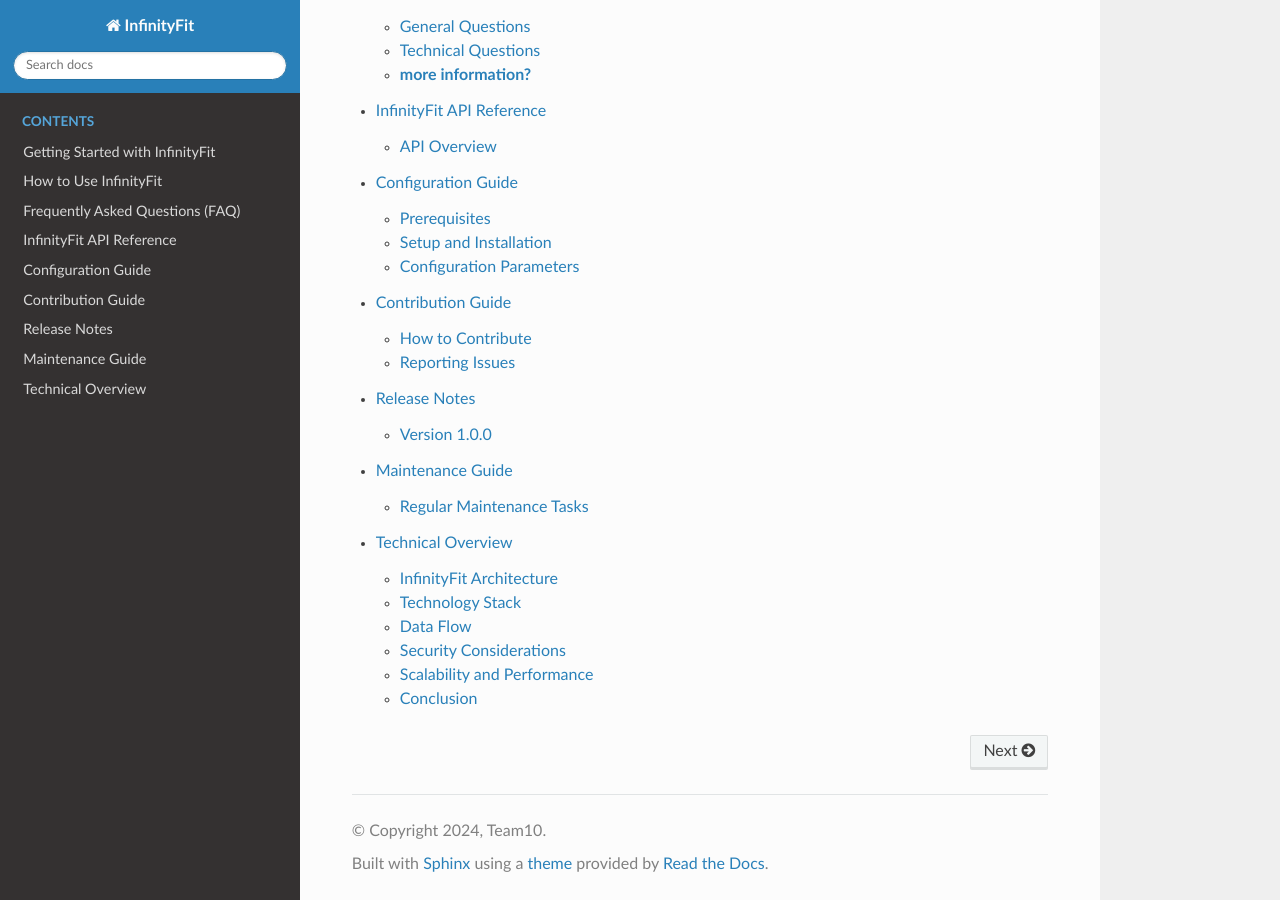
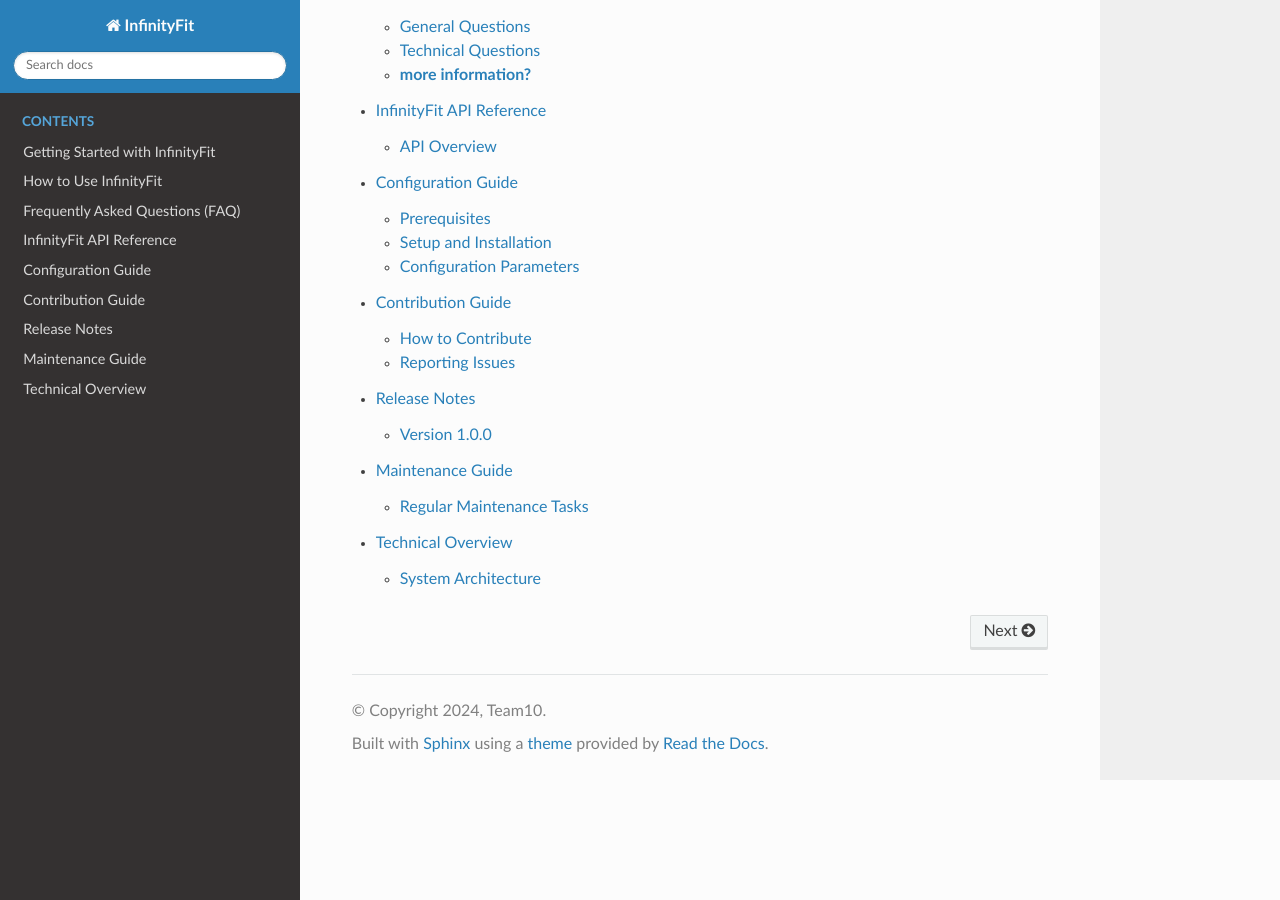
Before and after one commit to lyeong1010/InfinityFit, a Sphinx documentation site: the page built from docs/index.rst, in a window 1280 px wide and 900 px high, scrolled down 550 px. Built offline with Sphinx 7.4.7 and the Read the Docs theme 3.1.0, drawn with Linux system fonts in a browser that asks for light colours; some of the changed lines change nothing that is shown.

Commit message:
Update technical_overview.rst

```diff
--- a/docs/technical_overview.rst
+++ b/docs/technical_overview.rst
@@ -1,93 +1,31 @@
+======================
 Technical Overview
-==================
+======================
 
-InfinityFit Architecture
--------------------------
-InfinityFit is built on a **modular architecture** that provides scalability, flexibility, and easy integration with external services. The platform is designed to handle large amounts of user data while maintaining performance and security.
+Learn about the architecture and components of **InfinityFit**.
 
-The architecture consists of the following key components:
+----------------------
 
-- **Frontend**: The user interface (UI) of the web application is developed using modern web technologies like **React.js**, providing a smooth user experience across different devices.
-- **Backend**: The server-side logic and API layer is built using **Node.js** and **Express**, following a **RESTful** approach.
-- **Database**: A **SQL database** (e.g., PostgreSQL) stores user data and health tracking information, ensuring data consistency and scalability.
-- **AI Engine**: A **Python-based AI engine** provides personalized workout plans, nutrition recommendations, and progress tracking.
-- **Web Application**: The web application offers various features that allow users to set fitness goals, track their progress, and interact with the platform.
+System Architecture
+===================
 
----
+1. **Frontend**:
+   - Built using React.js for an interactive user experience.
+   - Communicates with the backend through RESTful APIs.
 
-Technology Stack
----------------
-InfinityFit utilizes a modern technology stack to ensure performance, reliability, and security:
+2. **Backend**:
+   - Implemented in Python (Flask/Django).
+   - Handles business logic, API endpoints, and database interactions.
 
-- **Frontend**:
-  - The web application is built using **React.js**.
-  - Responsive web pages are created using **HTML5**, **CSS3**, and **JavaScript**.
-  - UI components and responsive layouts are designed using **Bootstrap**.
+3. **Database**:
+   - Stores user data, health records, and community posts.
+   - Supported databases: MySQL, MongoDB.
 
-- **Backend**:
-  - **Node.js** is used for handling asynchronous tasks.
-  - **Express.js** is used for building the RESTful API.
-  - Secure user authentication and session management are done using **JWT** (JSON Web Tokens).
+4. **APIs**:
+   - RESTful APIs for data retrieval and updates.
+   - Refer to `api_reference.rst` for details.
 
-- **Database**:
-  - The relational database **PostgreSQL** is used for structured data storage.
-  - **Sequelize ORM** is used to interact with the database in an object-oriented way.
+5. **Deployment**:
+   - Can be hosted on platforms like AWS, Heroku, or Azure.
 
-- **AI Engine**:
-  - **TensorFlow** and **Scikit-learn** libraries are used for machine learning algorithms that generate personalized recommendations.
-  - **Pandas** and **NumPy** are used for data manipulation and analysis.
-
-- **Cloud**:
-  - **AWS** is used for cloud computing, storage, and database management.
-  - **Docker** is used for containerization and easier deployment.
-
----
-
-Data Flow
----------
-The data flow in InfinityFit is designed to ensure smooth interaction between the user, the web application, and the backend services. The data flow follows these key steps:
-
-1. **User Registration**:
-   - Users sign up through the web application.
-   - User data is securely stored in the database after authentication using JWT.
-
-2. **Goal Setting and Tracking**:
-   - Users set their health goals (e.g., weight loss, muscle gain, nutrition improvement).
-   - The AI engine processes user data (e.g., age, weight, exercise habits) to generate a personalized workout plan.
-   - The backend stores progress data in the database, and users can track their progress through the web application.
-
-3. **AI Recommendations**:
-   - The AI engine analyzes user data and provides dynamic workout plans and meal suggestions.
-   - Recommendations are updated in real-time based on user progress and feedback.
-
-4. **User Feedback**:
-   - Users interact with the workout plans and recommendations, providing feedback.
-   - The feedback is stored and used to improve future recommendations.
-
----
-
-Security Considerations
------------------------
-Security is a top priority for InfinityFit, especially since it handles sensitive health data. The following security measures are in place:
-
-- **Encryption**: Sensitive data, such as user credentials and health information, is protected using **AES-256** encryption.
-- **Authentication**: **JWT** (JSON Web Tokens) is used for secure authentication and session management.
-- **Access Control**: Role-based access control (RBAC) ensures that only authorized users can access certain features, such as administrative tools and sensitive health data.
-- **Data Privacy**: InfinityFit complies with industry standards for data privacy, including **GDPR** (General Data Protection Regulation) for users in Europe.
-
----
-
-Scalability and Performance
----------------------------
-InfinityFit is designed to scale as the number of users grows, with several measures in place to ensure optimal performance:
-
-- **Load Balancing**: **AWS Elastic Load Balancing** (ELB) is used to distribute traffic evenly across multiple server instances, ensuring high availability.
-- **Caching**: **Redis** is used for caching frequently accessed data, reducing database load and improving response times.
-- **Horizontal Scaling**: The application is designed to support horizontal scaling, adding more instances to handle increased traffic.
-- **Asynchronous Processing**: **Node.js** and **RabbitMQ** are used to handle non-blocking tasks and background jobs.
-
----
-
-Conclusion
-----------
-InfinityFit uses a robust and modern technology stack to ensure scalability, performance, and security. With its modular design, cloud-based infrastructure, and advanced AI features, InfinityFit provides users with a personalized and efficient health management web application.
+----------------------
```
